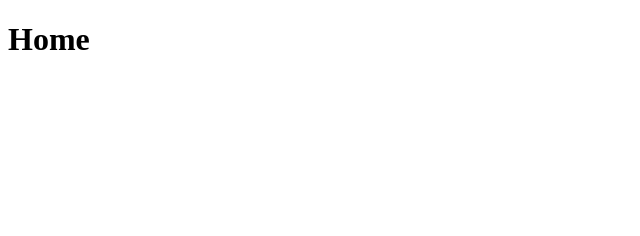
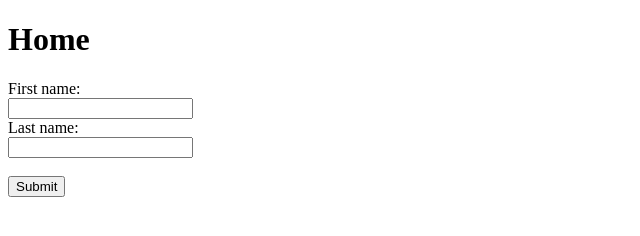
Before and after one commit to habibur18/git-practice, a website: page index.html in a window 1280 px wide. Shown: the whole page, without its empty margins (0-640 px from the left). Drawn offline with Linux system fonts and the light colour scheme.

Commit message:
created new login form from dev1

```diff
--- a/index.html
+++ b/index.html
@@ -9,6 +9,13 @@
 
 <body>
     <h1>Home</h1>
+    <form>
+        <label for="fname">First name:</label><br>
+        <input type="text" id="fname" name="fname"><br>
+        <label for="lname">Last name:</label><br>
+        <input type="text" id="lname" name="lname"><br><br>
+        <input type="submit" value="Submit">
+    </form>
 </body>
 
 </html>
```
